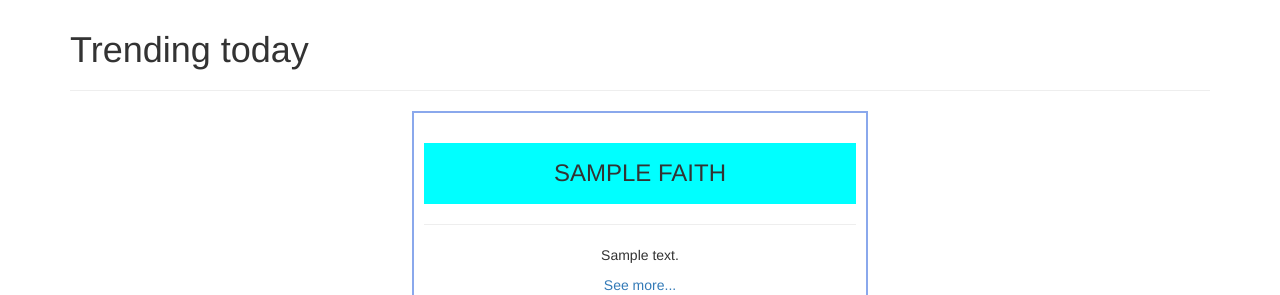
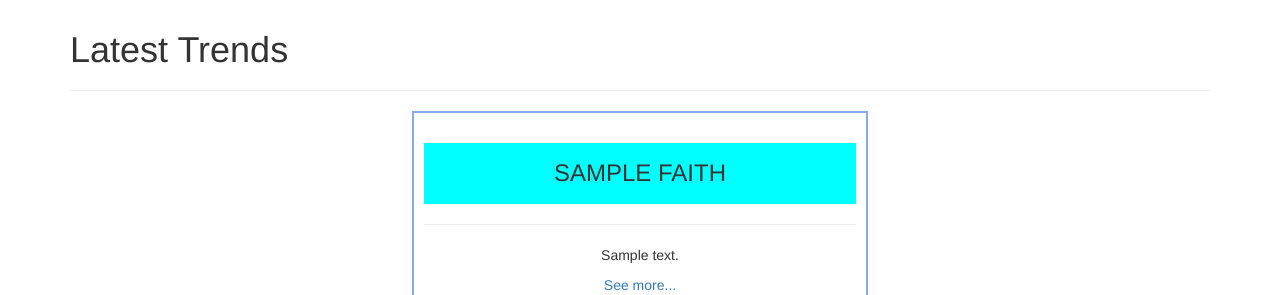
Before and after one commit to Jameskirwa/News-Highlight, a Flask app: template app/templates/index.html in a window 1280 px wide. Shown: the part 82-377 px from the top of the page. Run offline with Flask 2, Linux system fonts and the light colour scheme; the template is opened without the code that fills it: most values are stand-ins (such as "Sample title", 1, 10 or a date in 2020); grey boxes marked "Sample" are stand-in pictures; some libraries are stand-ins or nearby versions.

Commit message:
add tittle

```diff
--- a/app/templates/index.html
+++ b/app/templates/index.html
@@ -14,7 +14,7 @@
 
 {% block content %}
     <div class="container">
-            <h1> Trending today </h1>
+            <h1> Latest Trends </h1>
             <hr>
             <section class="" style="width: 1; text-align: center;">
             {% for faith in Everything %}
```
